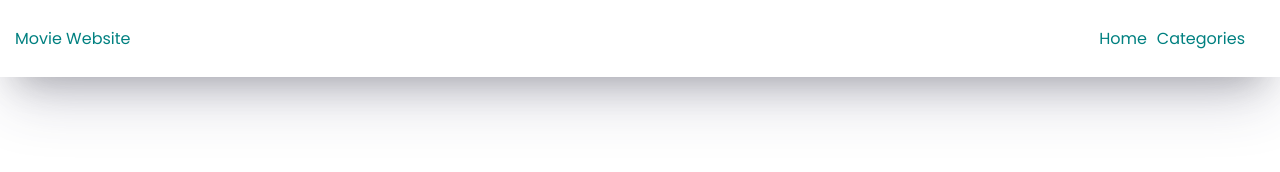
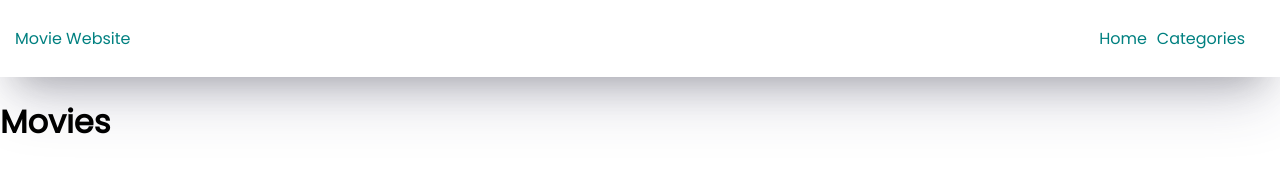
Before and after one commit to GedeonTS/Movie-website, a website built with webpack: page src/index.html in a window 1280 px wide. Built offline with nearby package versions, Linux system fonts and the light colour scheme.

Commit message:
Add main title

```diff
--- a/src/index.html
+++ b/src/index.html
@@ -8,5 +8,6 @@
 </head>
 <body>
   <header class="header"></header>
+  <h1>Movies</h1>
 </body>
 </html>
```
Also changed, not shown: dist/index.html.
